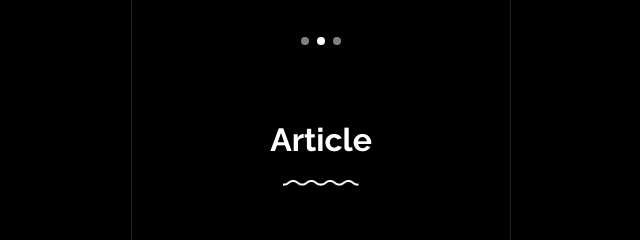
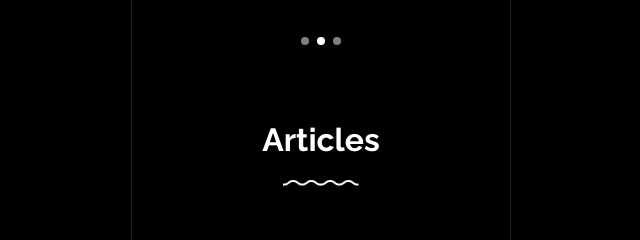
Before and after one commit to Tejendra201/Tej_My-Portfolio, a plain HTML site: page index.html in a window 1280 px wide. Shown: the part 4780-5020 px from the top of the page, 319-959 px from the left. Drawn offline with nearby package versions, Linux system fonts and the light colour scheme; files whose address does not match are found by name.

Commit message:
Update Html file

```diff
--- a/index.html
+++ b/index.html
@@ -549,7 +549,7 @@
       <div class="unslate_co--section" id="journal-section">
         <div class="container">
           <div class="section-heading-wrap text-center mb-5">
-            <h2 class="heading-h2 text-center divider"><span class="gsap-reveal"></span>Article</h2>
+            <h2 class="heading-h2 text-center divider"><span class="gsap-reveal"></span>Articles</h2>
             <span class="gsap-reveal"><img src="images/divider.png" alt="divider" width="76"></span>
           </div>
 
```
